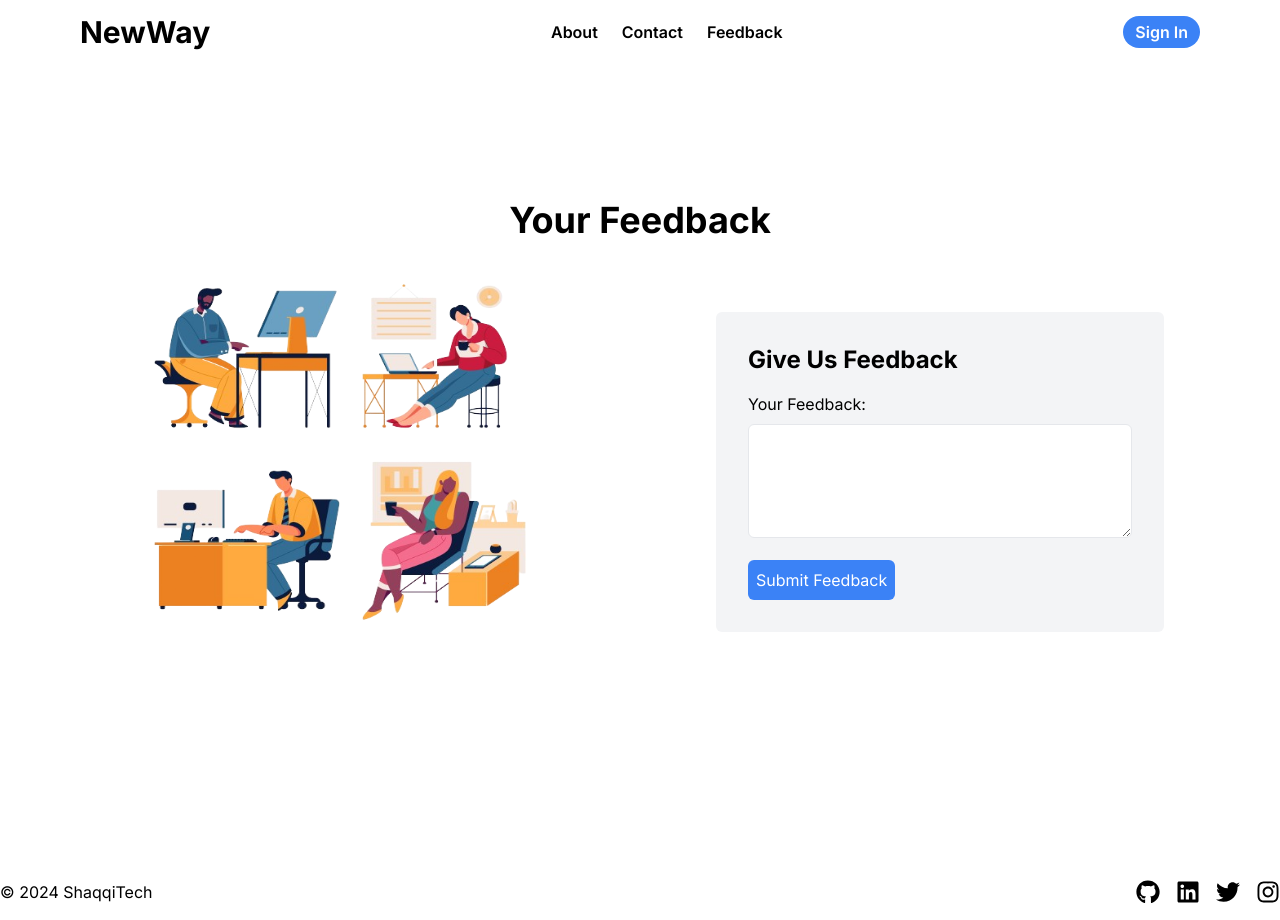
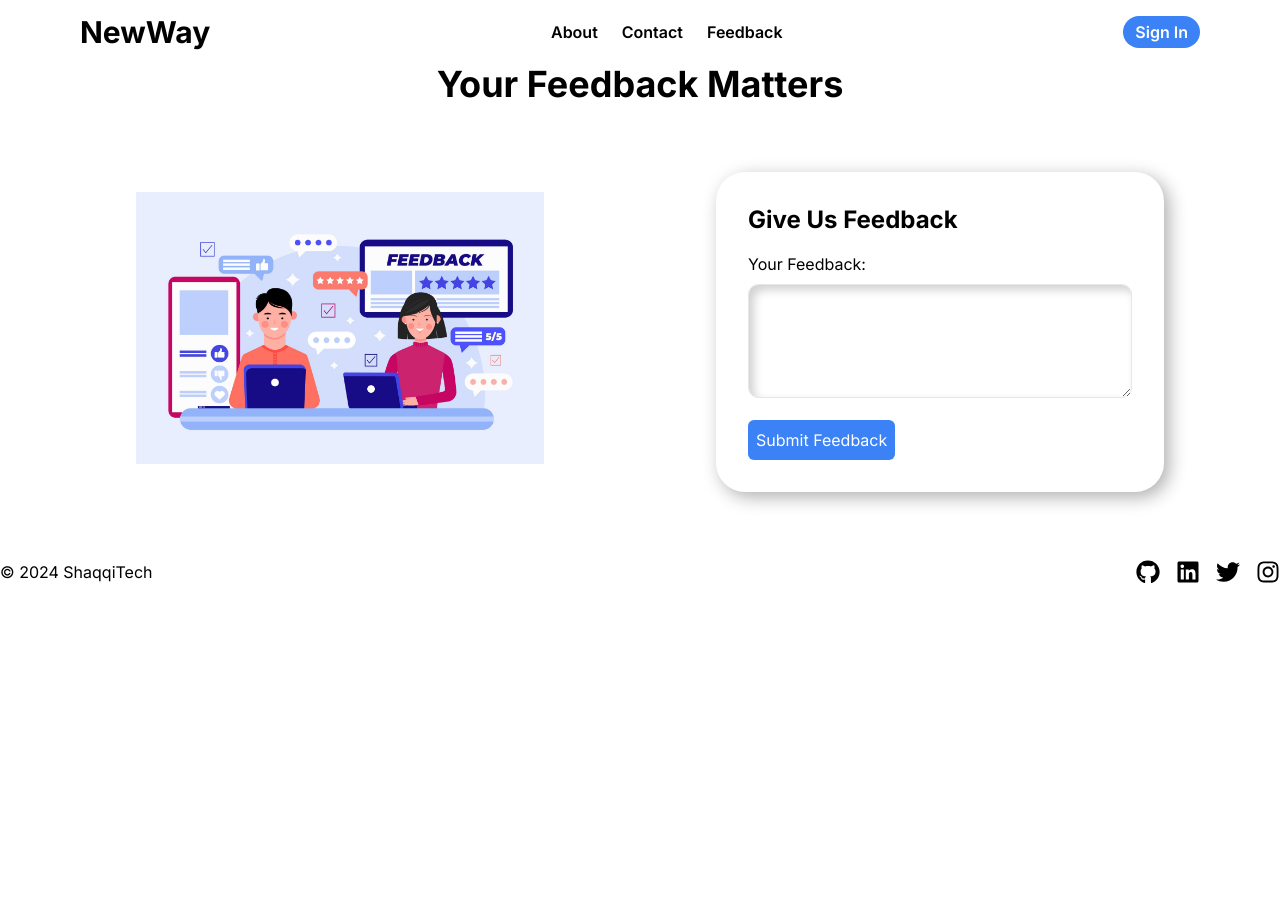
Before and after one commit to shaqqitech/newway, a Next.js app: page /feedback in a window 1280 px wide. After the commit the page ends 800 px from the top, so only its background shows below. Built offline with nearby package versions, Linux system fonts and the light colour scheme.

Commit message:
minor changes

```diff
--- a/src/app/about/page.jsx
+++ b/src/app/about/page.jsx
@@ -22,7 +22,7 @@ const About = () => {
         {/* Right Box */}
         {/* Feedback Form */}
         <div className="w-full lg:flex-1 flex justify-center items-center">
-          <div className="bg-gray-200 p-8 rounded-md shadow-md max-w-lg mx-auto"             data-aos="fade-left"
+          <div className="inputBox p-8 rounded-md shadow-md max-w-lg mx-auto"             data-aos="fade-left"
             data-aos-duration="400">
             <div className="grid grid-cols-1 md:grid-cols-2 gap-4">
               <div>
--- a/src/app/contact/page.jsx
+++ b/src/app/contact/page.jsx
@@ -44,7 +44,7 @@ const ContactUs = () => {
         {/* Feedback Form */}
         <div className="w-full lg:flex-1 flex justify-center items-center">
           <div
-            className="bg-white p-8 rounded-lg shadow-md max-w-md w-full"
+            className="inputBox p-8 rounded-lg shadow-md max-w-md w-full"
             data-aos="fade-left"
             data-aos-duration="400"
           >
@@ -60,7 +60,7 @@ const ContactUs = () => {
                   type="text"
                   id="name"
                   name="name"
-                  className="mt-1 p-2 w-full border border-gray-300 rounded-md"
+                  className="inputField mt-1 p-2 w-full border border-gray-300 rounded-md"
                   placeholder="John Doe"
                   value={formData.name}
                   onChange={handleChange}
@@ -78,7 +78,7 @@ const ContactUs = () => {
                   type="email"
                   id="email"
                   name="email"
-                  className="mt-1 p-2 w-full border border-gray-300 rounded-md"
+                  className="inputField mt-1 p-2 w-full border border-gray-300 rounded-md"
                   placeholder="john@example.com"
                   value={formData.email}
                   onChange={handleChange}
@@ -96,7 +96,7 @@ const ContactUs = () => {
                   id="message"
                   name="message"
                   rows="4"
-                  className="mt-1 p-2 w-full border border-gray-300 rounded-md"
+                  className="inputField mt-1 p-2 w-full border border-gray-300 rounded-md"
                   placeholder="Your message here..."
                   value={formData.message}
                   onChange={handleChange}
--- a/src/app/feedback/page.jsx
+++ b/src/app/feedback/page.jsx
@@ -1,53 +1,11 @@
-import Image from "next/image";
+import Feedback from "@/components/Feedback";
 import React from "react";
 
 const Facilities = () => {
   return (
-    <main className="w-full h-screen flex justify-center items-center px-10 pb-24 flex-col space-y-8">
-      <h1 className="font-bold text-4xl text-center">
-        Your Feedback
-      </h1>
-      <div className="w-full flex flex-col lg:flex-row space-y-10">
-        {/* Left Box */}
-        <div className="w-full md:flex-1 hidden md:flex justify-center items-center">
-          <div
-            className="w-full h-full mx-24 my-40 relative"
-            data-aos="fade-right"
-            data-aos-duration="400"
-          >
-            {/* Include your left box content here */}
-            {/* Example: */}
-            <Image src="/benefits/fc.png" alt="Work image" fill />
-          </div>
-        </div>
-
-        {/* Feedback Form */}
-        <div className="w-full lg:flex-1 flex justify-center items-center">
-          <div className="w-full max-w-md p-8 bg-gray-100 rounded-md"             data-aos="fade-left"
-            data-aos-duration="400">
-            <h2 className="text-2xl font-bold mb-4">Give Us Feedback</h2>
-            <form>
-              <label htmlFor="feedback" className="block mb-2">
-                Your Feedback:
-              </label>
-              <textarea
-                id="feedback"
-                name="feedback"
-                rows="4"
-                className="w-full p-2 mb-4 border rounded-md"
-              />
-
-              <button
-                type="submit"
-                className="bg-blue-500 text-white p-2 rounded-md"
-              >
-                Submit Feedback
-              </button>
-            </form>
-          </div>
-        </div>
-      </div>
-    </main>
+    <div>
+      <Feedback />
+    </div>
   );
 };
 
--- a/src/app/globals.css
+++ b/src/app/globals.css
@@ -1,3 +1,17 @@
 @tailwind base;
 @tailwind components;
 @tailwind utilities;
+
+.inputBox {
+    border-radius: 29px;
+    background: linear-gradient(145deg, #f0f0f0);
+    box-shadow:  5px 5px 18px #afafaf,
+                 -5px -5px 18px #ffffff;
+}
+
+.inputField{
+    border-radius: 10px;
+    background: #ffffff;
+    box-shadow: inset 5px 5px 10px #d1d1d1,
+                inset -5px -5px 10px #ffffff;
+}
--- a/src/app/signin/page.jsx
+++ b/src/app/signin/page.jsx
@@ -42,7 +42,7 @@ const SignIn = () => {
 
         {/* Feedback Form */}
         <div className="w-full lg:flex-1 flex justify-center items-center">
-            <div className="bg-white p-8 rounded-lg shadow-md max-w-md w-full">
+            <div className="inputBox p-8 rounded-lg shadow-md max-w-md w-full">
               <h2 className="text-3xl font-bold mb-6 text-center">Sign In</h2>
               <form className="space-y-4" onSubmit={handleSubmit}>
                 <div>
@@ -56,7 +56,7 @@ const SignIn = () => {
                     type="email"
                     id="email"
                     name="email"
-                    className="mt-1 p-2 w-full border border-gray-300 rounded-md"
+                    className="inputField mt-1 p-2 w-full border border-gray-300 rounded-md"
                     placeholder="john@example.com"
                     value={formData.email}
                     onChange={handleChange}
@@ -74,7 +74,7 @@ const SignIn = () => {
                     type="password"
                     id="password"
                     name="password"
-                    className="mt-1 p-2 w-full border border-gray-300 rounded-md"
+                    className="inputField mt-1 p-2 w-full border border-gray-300 rounded-md"
                     placeholder="********"
                     value={formData.password}
                     onChange={handleChange}
--- a/src/components/Facilities.jsx
+++ b/src/components/Facilities.jsx
@@ -4,7 +4,7 @@ import React from "react";
 const Facilities = () => {
   const data = [
     {
-      title: "1/2 Lunch Time",
+      title: "1/2H Lunch Time",
       img: "/benefits/fc1.png",
       bg: "bg-red-200",
     },
@@ -31,7 +31,7 @@ const Facilities = () => {
       </h1>
       <div className="w-full flex flex-col lg:flex-row">
         {/* Left Box */}
-        <div className="w-full lg:flex-1 hidden lg:flex justify-center items-center">
+        <div className="w-full lg:flex-1 hidden lg:flex justify-center items-center px-16">
           <div
             className="w-full h-full flex justify-center items-center relative"
             data-aos="fade-up"
--- a/src/components/Feedback.jsx
+++ b/src/components/Feedback.jsx
@@ -28,7 +28,7 @@ const Feedback = () => {
         {/* Feedback Form */}
         <div className="w-full lg:flex-1 flex justify-center items-center">
           <div
-            className="w-full max-w-md p-8 bg-gray-100 rounded-md"
+            className="inputBox w-full max-w-md p-8 rounded-md"
             data-aos="fade-left"
             data-aos-duration="400"
           >
@@ -41,7 +41,7 @@ const Feedback = () => {
                 id="feedback"
                 name="feedback"
                 rows="4"
-                className="w-full p-2 mb-4 border rounded-md"
+                className="inputField w-full p-2 mb-4 border rounded-md"
               />
 
               <button
--- a/src/components/ThankYou.jsx
+++ b/src/components/ThankYou.jsx
@@ -29,6 +29,8 @@ const ThankYou = () => {
         <div className="w-full lg:flex-1 flex justify-center items-center">
           <div
             className=" flex justify-center items-center lg:items-start flex-col space-y-4"
+            data-aos="fade-left"
+            data-aos-duration="400"
           >
             <h1 className="text-4xl lg:text-6xl font-bold text-center lg:text-start text-yellow-500">
               Don't Waste Your Precious Time.
```
